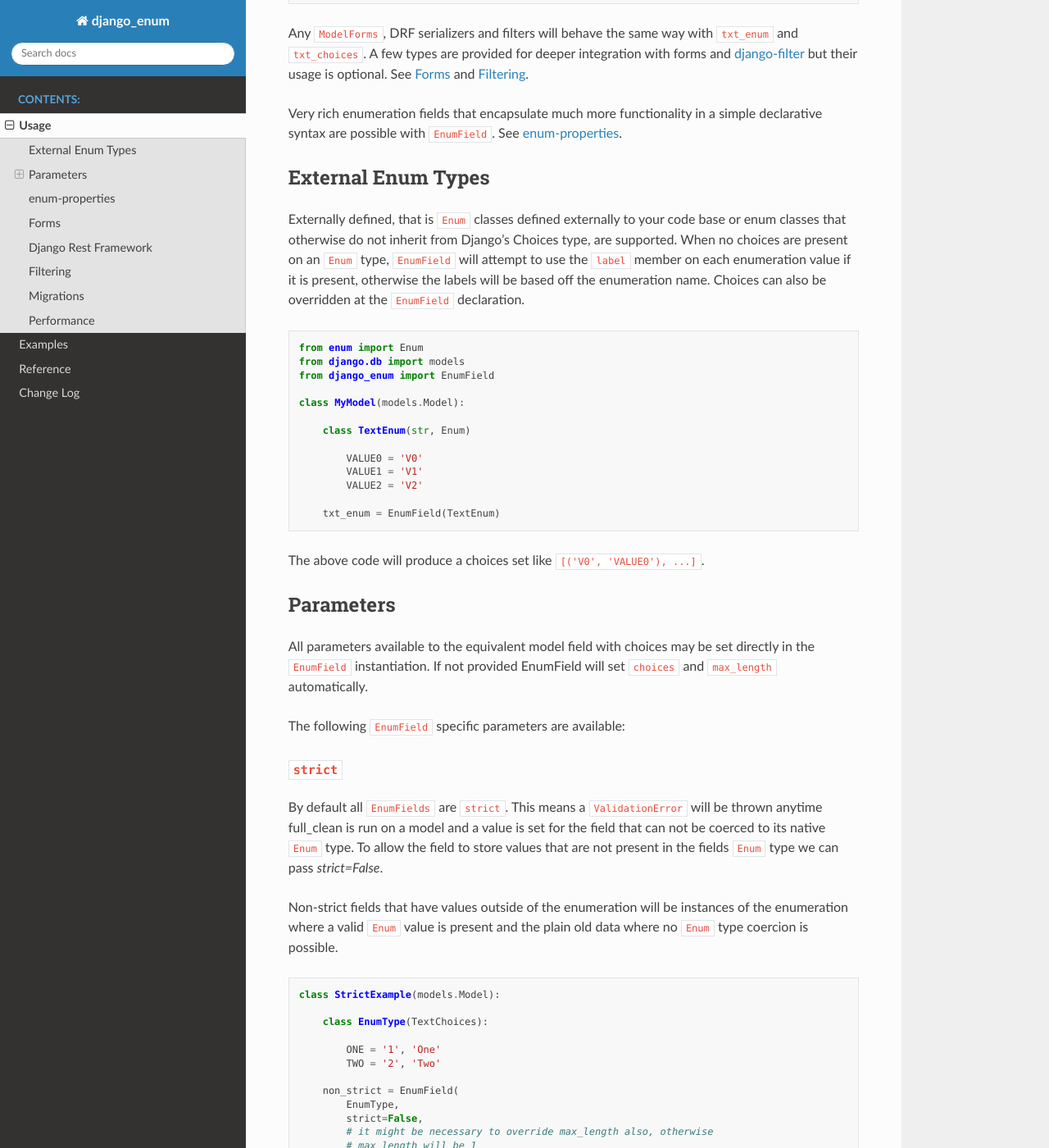
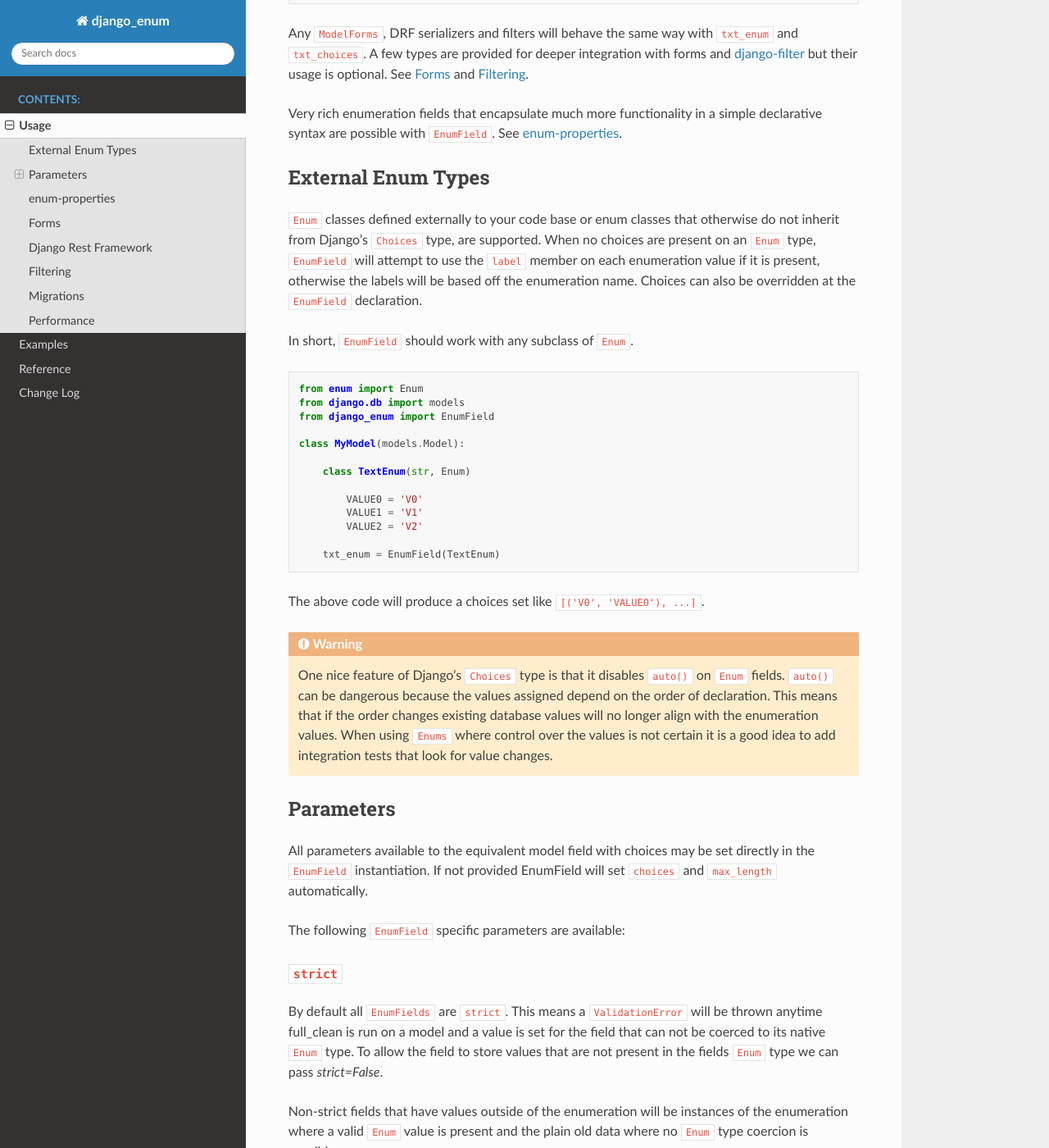
Before and after one commit to bckohan/django-enum, a Sphinx documentation site: the page built from doc/source/usage.rst, in a window 1280 px wide and 1400 px high, scrolled down 1016 px. Shown: the whole window at 82% size. Built offline with Sphinx 7.4.7 and the Read the Docs theme 2.0.0, drawn with Linux system fonts in a browser that asks for light colours.

Commit message:
add warning about auto to usage doc, fix CI

```diff
--- a/doc/source/usage.rst
+++ b/doc/source/usage.rst
@@ -69,12 +69,14 @@ simple declarative syntax are possible with ``EnumField``. See
 External Enum Types
 ###################
 
-Externally defined, that is ``Enum`` classes defined externally to your code
-base or enum classes that otherwise do not inherit from Django's Choices type,
-are supported. When no choices are present on an ``Enum`` type, ``EnumField``
-will attempt to use the ``label`` member on each enumeration value if it is
-present, otherwise the labels will be based off the enumeration name. Choices
-can also be overridden at the ``EnumField`` declaration.
+``Enum`` classes defined externally to your code base or enum classes that
+otherwise do not inherit from Django's ``Choices`` type, are supported. When no
+choices are present on an ``Enum`` type, ``EnumField`` will attempt to use the
+``label`` member on each enumeration value if it is present, otherwise the
+labels will be based off the enumeration name. Choices can also be overridden
+at the ``EnumField`` declaration.
+
+In short, ``EnumField`` should work with any subclass of ``Enum``.
 
 .. code:: python
 
@@ -93,6 +95,17 @@ can also be overridden at the ``EnumField`` declaration.
         txt_enum = EnumField(TextEnum)
 
 The above code will produce a choices set like ``[('V0', 'VALUE0'), ...]``.
+
+.. warning::
+
+    One nice feature of Django's ``Choices`` type is that it disables
+    ``auto()`` on ``Enum`` fields. ``auto()`` can be dangerous because the
+    values assigned depend on the order of declaration. This means that if the
+    order changes existing database values will no longer align with the
+    enumeration values. When using ``Enums`` where control over the values is
+    not certain it is a good idea to add integration tests that look for value
+    changes.
+
 
 Parameters
 ##########
```
Also changed, not shown: 1 other file.
